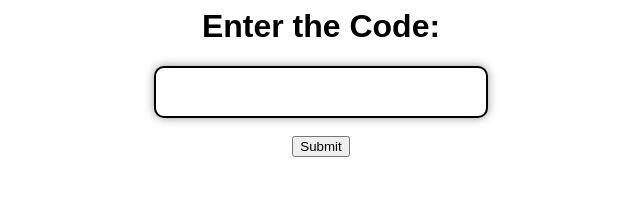
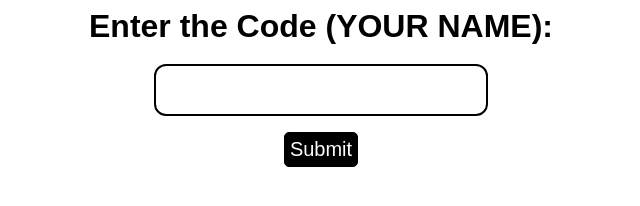
Before and after one commit to srogfrog/F7Test, a plain HTML site: page index.html in a window 1280 px wide. Shown: the whole page, without its empty margins (319-959 px from the left). Drawn offline with Linux system fonts and the light colour scheme.

Commit message:
Update index.html

```diff
--- a/index.html
+++ b/index.html
@@ -1,7 +1,7 @@
 <html>
 <head>
   <meta charset="UTF-8">
-  <title>Passcode Entry</title>
+  <title>3-Digit Entry</title>
   <style>
     body {
       background-color: white;
@@ -13,9 +13,8 @@
       font-size: 24px;
       padding: 10px;
       border-radius: 10px;
-      border: 2px solid black;
-      outline: none;
-      box-shadow: 0px 0px 10px #999;
+      border: none;
+      outline: 2px solid black;
     }
 
     .green {
@@ -33,11 +32,25 @@
       font-weight: bold;
       margin-top: 50px;
     }
+
+    button {
+      background-color: black;
+      color: white;
+      font-size: 20px;
+      border-radius: 5px;
+      border: 1px solid black;
+      padding: 5px;
+    }
+
+    button:hover {
+      background-color: dimgray;
+      border: 1px solid dimgray;
+    }
   </style>
 </head>
 <body>
   <div id="passcode-container">
-    <h1>Enter the Code:</h1>
+    <h1>Enter the Code (YOUR NAME):</h1>
     <input type="password" id="passcode-input" maxlength="3" autofocus>
       <br><br>
     <button onclick="checkPasscode()">Submit</button>
@@ -45,7 +58,7 @@
 
 
 
-  <div id="message-container"></div>
+  <div id="message-container" style="white-space: pre-line;"></div>
 
   <script>
     function checkPasscode() {
```
